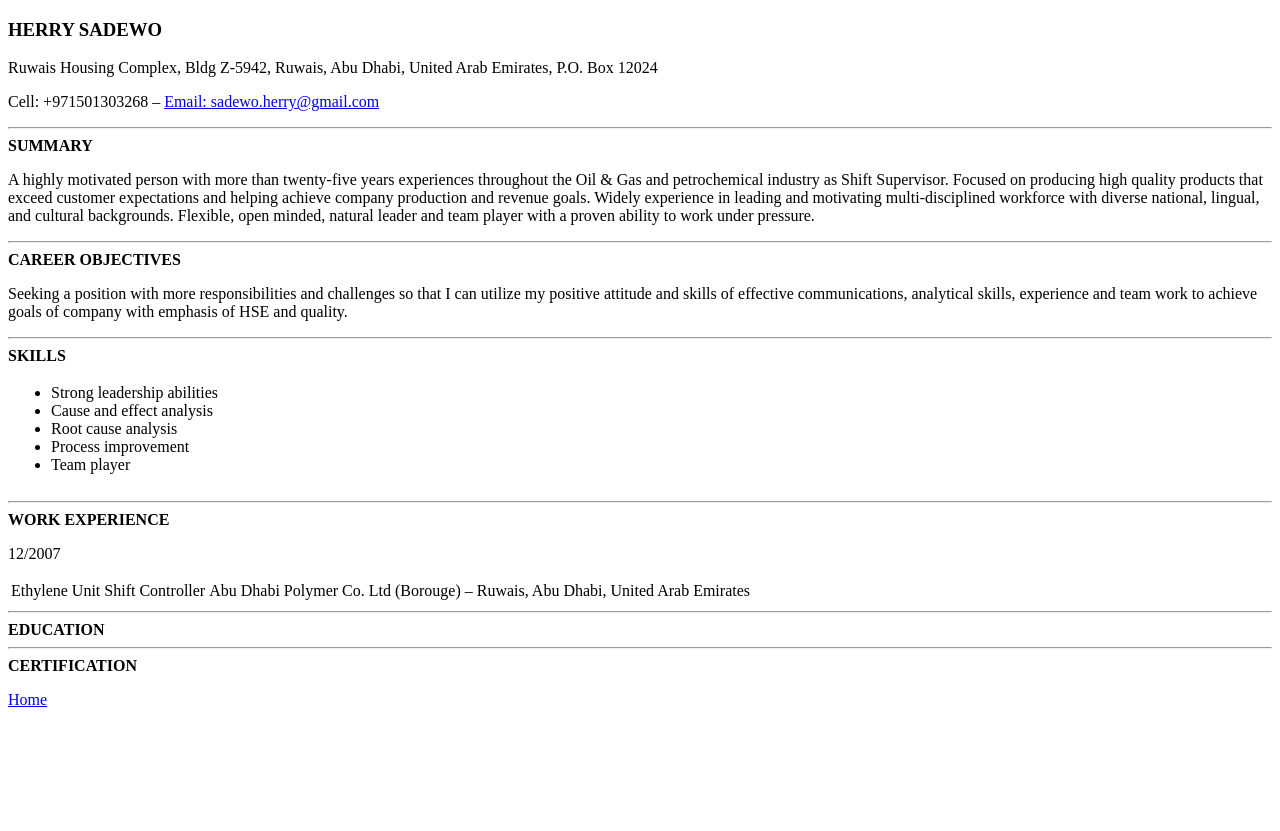
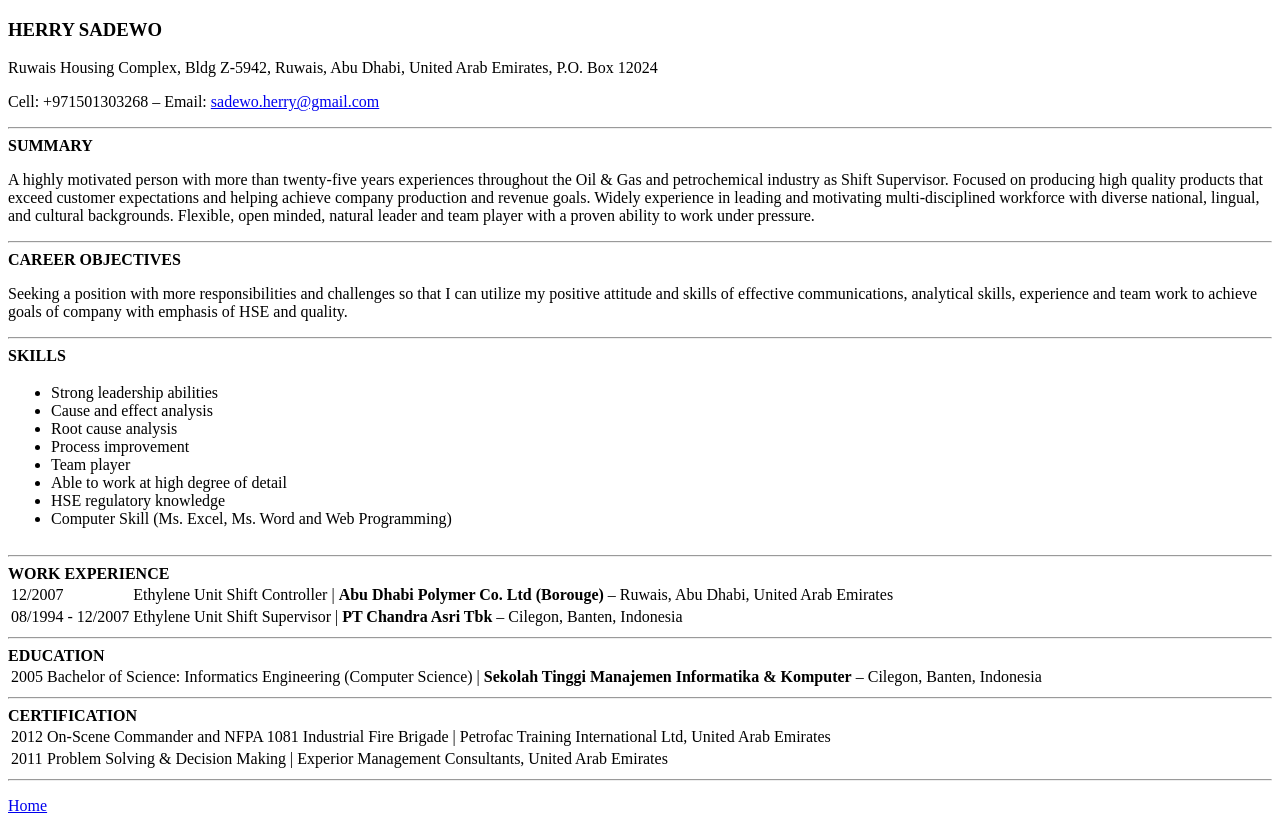
Before and after one commit to sadewo-py/cv, a plain HTML site: page my-cv.html in a window 1280 px wide. Before the commit the page ends 800 px from the top, so only its background shows below. Drawn offline with Linux system fonts and the light colour scheme.

Commit message:
Add files via upload

```diff
--- a/my-cv.html
+++ b/my-cv.html
@@ -9,7 +9,7 @@
 <body>
   <h3>HERRY SADEWO</h3>
   <p>Ruwais Housing Complex, Bldg Z-5942, Ruwais, Abu Dhabi, United Arab Emirates, P.O. Box 12024</p>
-  <p>Cell: +971501303268 – <a href="sadewo.herry@gmail.com">Email: sadewo.herry@gmail.com</a></p>
+  <p>Cell: +971501303268 – Email: <a href="sadewo.herry@gmail.com">sadewo.herry@gmail.com</a></p>
   <hr>
   <strong>SUMMARY</strong>
   <p>A highly motivated person with more than twenty-five years experiences throughout the Oil & Gas and petrochemical industry as Shift Supervisor.
@@ -30,23 +30,46 @@
           <li>Root cause analysis</li>
           <li>Process improvement</li>
           <li>Team player</li>
+          <li>Able to work at high degree of detail</li>
+          <li>HSE regulatory knowledge</li>
+          <li>Computer Skill (Ms. Excel, Ms. Word and Web Programming)</li>
         </ul>
       </td>
     </tr>
   </table>
   <hr>
   <strong>WORK EXPERIENCE</strong>
-  <p>12/2007</p>
   <table>
     <tr>
-      <td>Ethylene Unit Shift Controller</td>
-      <td>Abu Dhabi Polymer Co. Ltd (Borouge) – Ruwais, Abu Dhabi, United Arab Emirates</td>
+      <td>12/2007</td>
+      <td>Ethylene Unit Shift Controller | <strong>Abu Dhabi Polymer Co. Ltd (Borouge)</strong> – Ruwais, Abu Dhabi, United Arab Emirates</td>
+    </tr>
+    <tr>
+      <td>08/1994 - 12/2007</td>
+      <td>Ethylene Unit Shift Supervisor | <strong>PT Chandra Asri Tbk</strong> – Cilegon, Banten, Indonesia</td>
     </tr>
   </table>
   <hr>
   <strong>EDUCATION</strong>
+  <table>
+    <tr>
+      <td>2005</td>
+      <td>Bachelor of Science: Informatics Engineering (Computer Science) | <strong>Sekolah Tinggi Manajemen Informatika & Komputer</strong> – Cilegon, Banten, Indonesia</td>
+    </tr>
+  </table>
   <hr>
   <strong>CERTIFICATION</strong>
+  <table>
+    <tr>
+      <td>2012</td>
+      <td>On-Scene Commander and NFPA 1081 Industrial Fire Brigade | Petrofac Training International Ltd, United Arab Emirates</td>
+    </tr>
+    <tr>
+      <td>2011</td>
+      <td>Problem Solving & Decision Making | Experior Management Consultants, United Arab Emirates</td>
+    </tr>
+  </table>
+  <hr>
   <p><a href="index.html">Home</a></p>
 </body>
 
```
